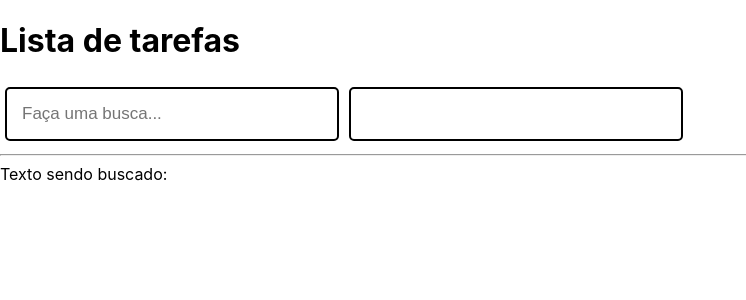
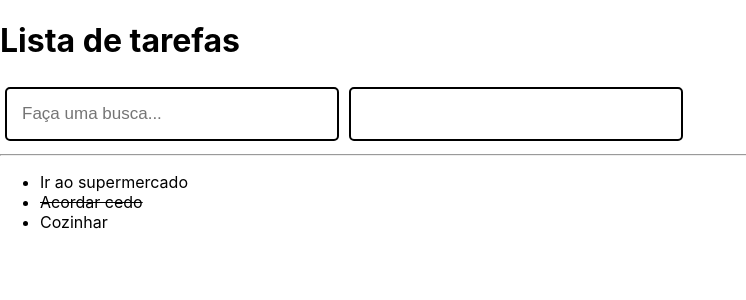
Before and after one commit to JoaoAndradee/learning-react, a React (Create React App) app: page / in a window 1280 px wide. Shown: the top 300 px of the page, without its empty margins (0-746 px from the left). Built offline with nearby package versions, Linux system fonts and the light colour scheme.

Commit message:
displaying list

```diff
--- a/src/App.js
+++ b/src/App.js
@@ -1,10 +1,19 @@
-import React, { useState } from "react";
-import styled from "styled-components";
+import React, { useState, useEffect } from "react";
+// import styled from "styled-components";
 import SearchBox from './components/InputBox';
 
 function App() {
 
   const [searchText, setSearchText] = useState();
+  const [list, setList] = useState([]);
+
+  useEffect(() => {
+    setList([
+      {id: 123, title: "Ir ao supermercado", done: false},
+      {id: 124, title: "Acordar cedo", done: true},
+      {id: 125, title: "Cozinhar", done: false}
+    ])
+  }, [])
 
   function handleSearchInput(novoTexto) {
     setSearchText(novoTexto);
@@ -24,7 +33,20 @@ function App() {
 
     <hr/>
 
-    Texto sendo buscado: {searchText}
+    <ul>
+      {list.map((item, index) => {
+        return (
+          <li key={index}>
+            {item.done &&
+              <del>{item.title}</del>
+            }
+            {!item.done &&
+              item.title
+            }
+          </li>
+        );
+      })}
+    </ul>
 
     </>
   );
```
